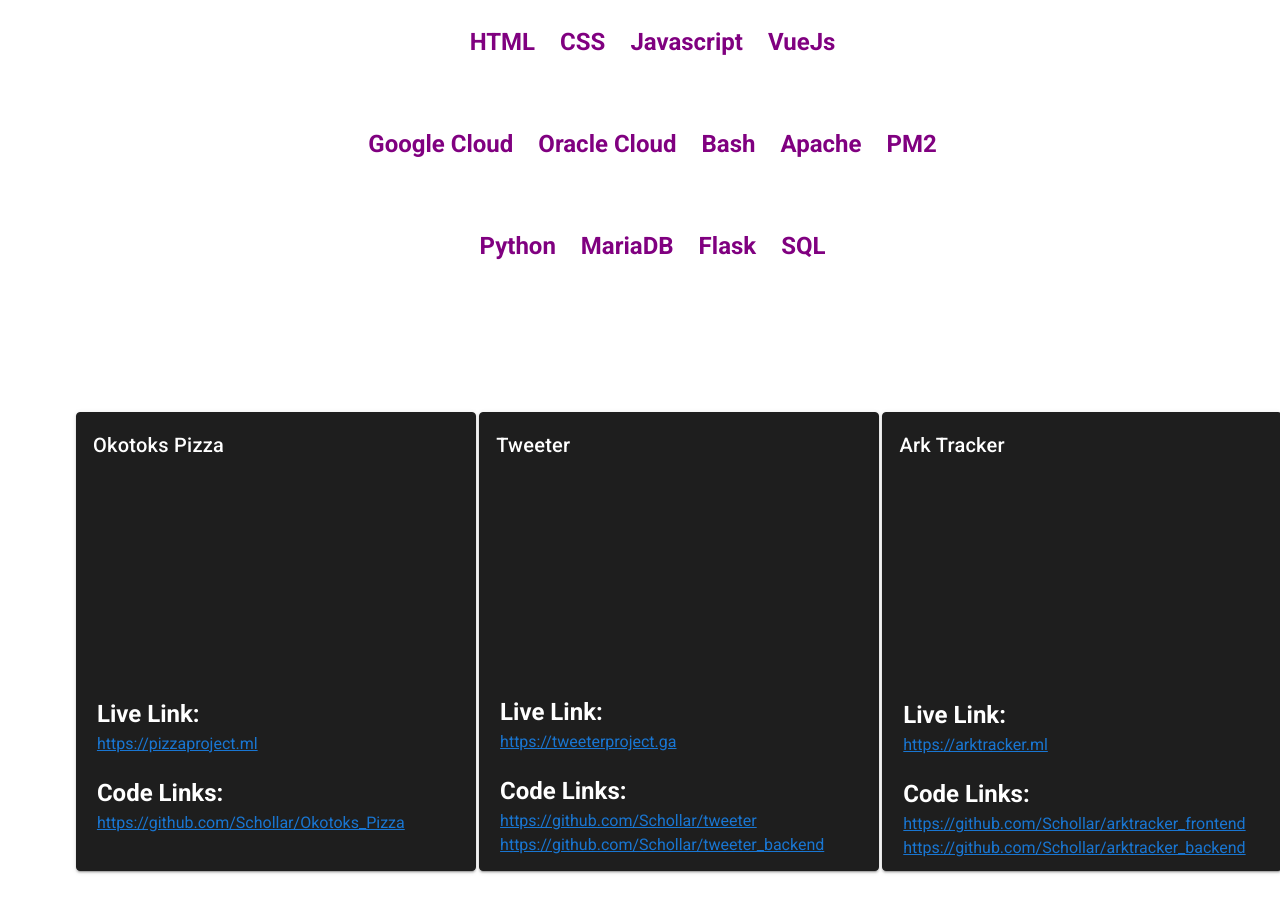
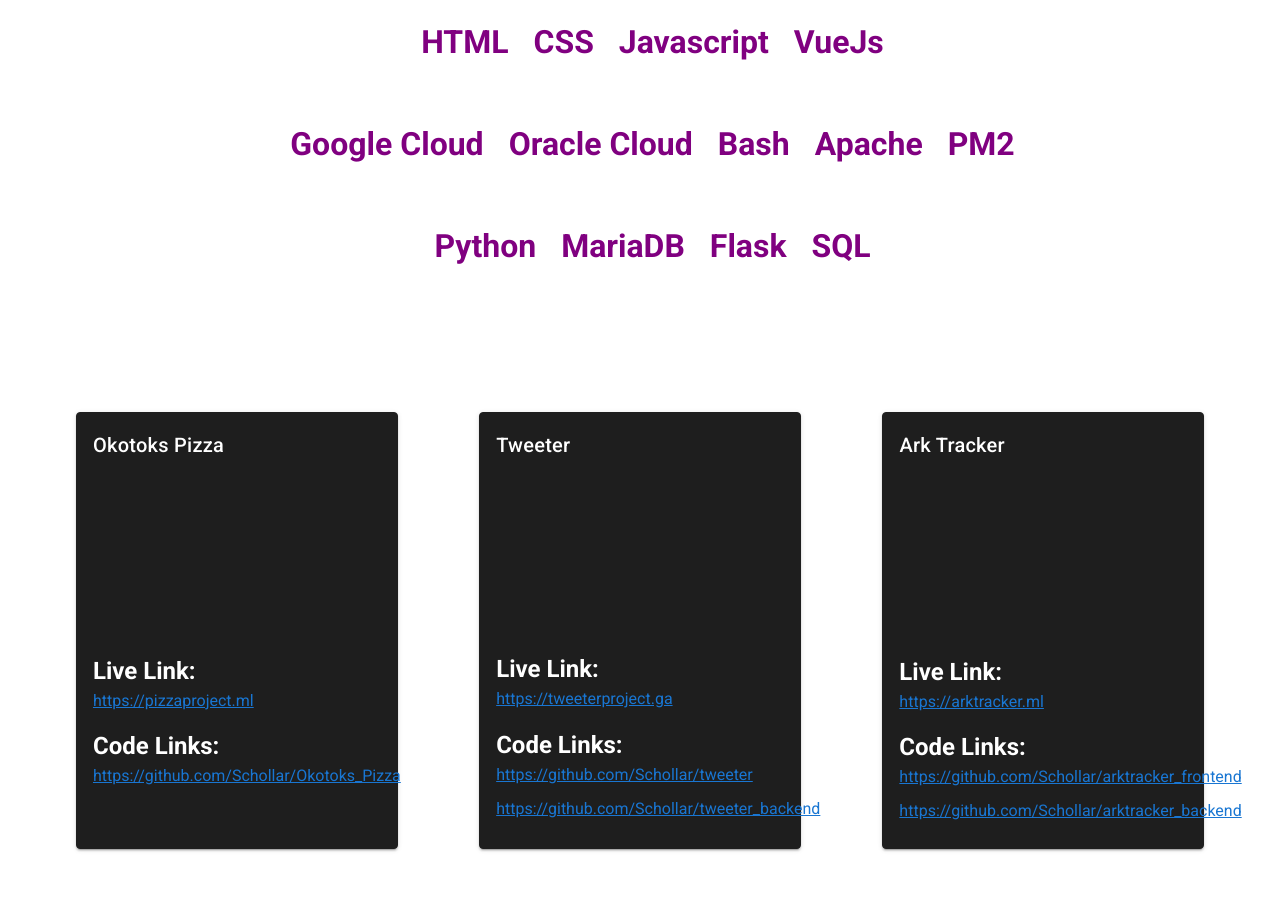
Before and after one commit to Schollar/portfolio, a Vue app: page /#/ in a window 1280 px wide. Shown: the part 1160-2072 px from the top of the page. Built offline with nearby package versions, Linux system fonts and the light colour scheme.

Commit message:
Basic styling changes
Changed some font-sizes on larger screens, changed up nav menu to reflect component as projects makes more sense to me

```diff
--- a/src/components/NavigationSection.vue
+++ b/src/components/NavigationSection.vue
@@ -14,8 +14,8 @@
           ><li @click="close()">Home</li></router-link
         >
         <router-link to="/#about"><li @click="close()">About</li></router-link>
-        <router-link to="/#portfolio"
-          ><li @click="close()">Portfolio</li></router-link
+        <router-link to="/#projects"
+          ><li @click="close()">Projects</li></router-link
         >
         <router-link to="/#contact"
           ><li @click="close()">Contact</li></router-link
--- a/src/components/ProjectsSection.vue
+++ b/src/components/ProjectsSection.vue
@@ -59,11 +59,13 @@ export default {
 };
 </script>
 
-<style scoped>
+<style lang="scss" scoped>
 #projects {
   margin: auto;
   padding: 5%;
   text-align: center;
+  display: grid;
+  place-items: center;
 }
 .v-card {
   border: 1px solid black;
@@ -71,8 +73,6 @@ export default {
 }
 
 .project {
-  width: 30vw;
-  min-width: 25rem;
   height: auto;
   margin: 2%;
   margin-left: 12px;
@@ -91,7 +91,12 @@ h2 {
   display: grid;
   margin-top: 5%;
   text-align: left;
-  margin-bottom: 2.5%;
+  margin-bottom: 5%;
+
+  > a {
+    font-size: small;
+    margin-bottom: 10px;
+  }
 }
 .live_link {
   text-align: left;
@@ -108,4 +113,12 @@ h2 {
   transition: 0.3s ease-in-out;
   position: absolute;
 }
+
+@media screen and (min-width: 600px) {
+  .code_links {
+    a {
+      font-size: medium;
+    }
+  }
+}
 </style>
--- a/src/components/SkillsSection.vue
+++ b/src/components/SkillsSection.vue
@@ -50,14 +50,33 @@ h2 {
 .skill_names {
   display: grid;
   grid-auto-flow: column;
+  font-size: medium;
   place-self: center;
+
+  p {
+    margin-left: 25px;
+    padding: 0;
+    font-size: 0.75em;
+    font-weight: bolder;
+    color: purple;
+  }
   p:hover {
     color: gray;
-    font-size: 3em;
+    font-size: 1em;
     font-weight: medium;
   }
 }
 #skills {
   height: auto;
 }
+@media screen and (min-width: 600px) {
+  .skill_names {
+    p {
+      font-size: 2em;
+    }
+    p:hover {
+      font-size: 3em;
+    }
+  }
+}
 </style>
--- a/src/components/TopSection.vue
+++ b/src/components/TopSection.vue
@@ -27,7 +27,7 @@ export default {
 </script>
 
 
-<style lang="scss" >
+<style lang="scss" scoped>
 .banner {
   text-align: left;
   height: 100vh;
```
